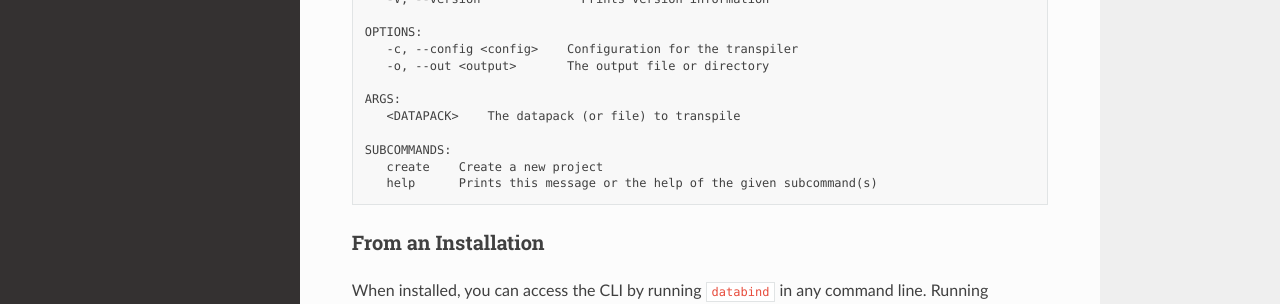
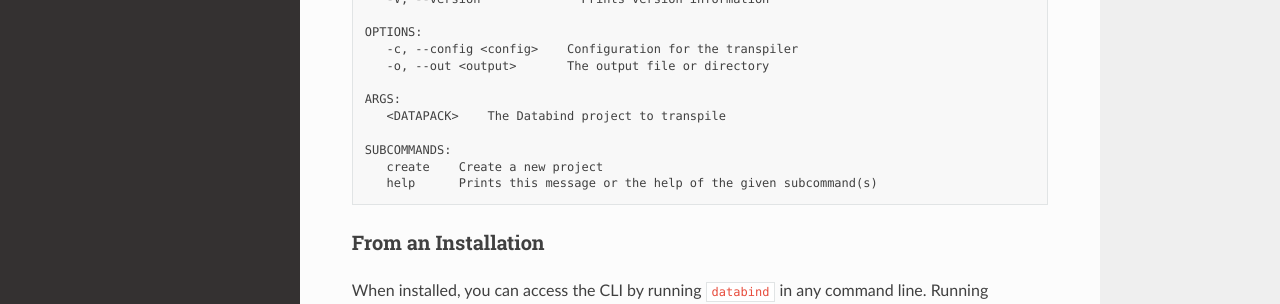
Before and after one commit to MysteryBlokHed/databind, a Sphinx documentation site: the page built from docs/cli.rst, in a window 1280 px wide and 1317 px high. Shown: the part 675-979 px from the top of the window. Built offline with Sphinx 7.4.7 and the Read the Docs theme 2.0.0, drawn with Linux system fonts in a browser that asks for light colours; some of the changed text lies outside the part shown.

Commit message:
Update CLI output

```diff
--- a/docs/cli.rst
+++ b/docs/cli.rst
@@ -36,7 +36,7 @@
       -o, --out <output>       The output file or directory
 
    ARGS:
-      <DATAPACK>    The datapack (or file) to transpile
+      <DATAPACK>    The Databind project to transpile
 
    SUBCOMMANDS:
       create    Create a new project
```
